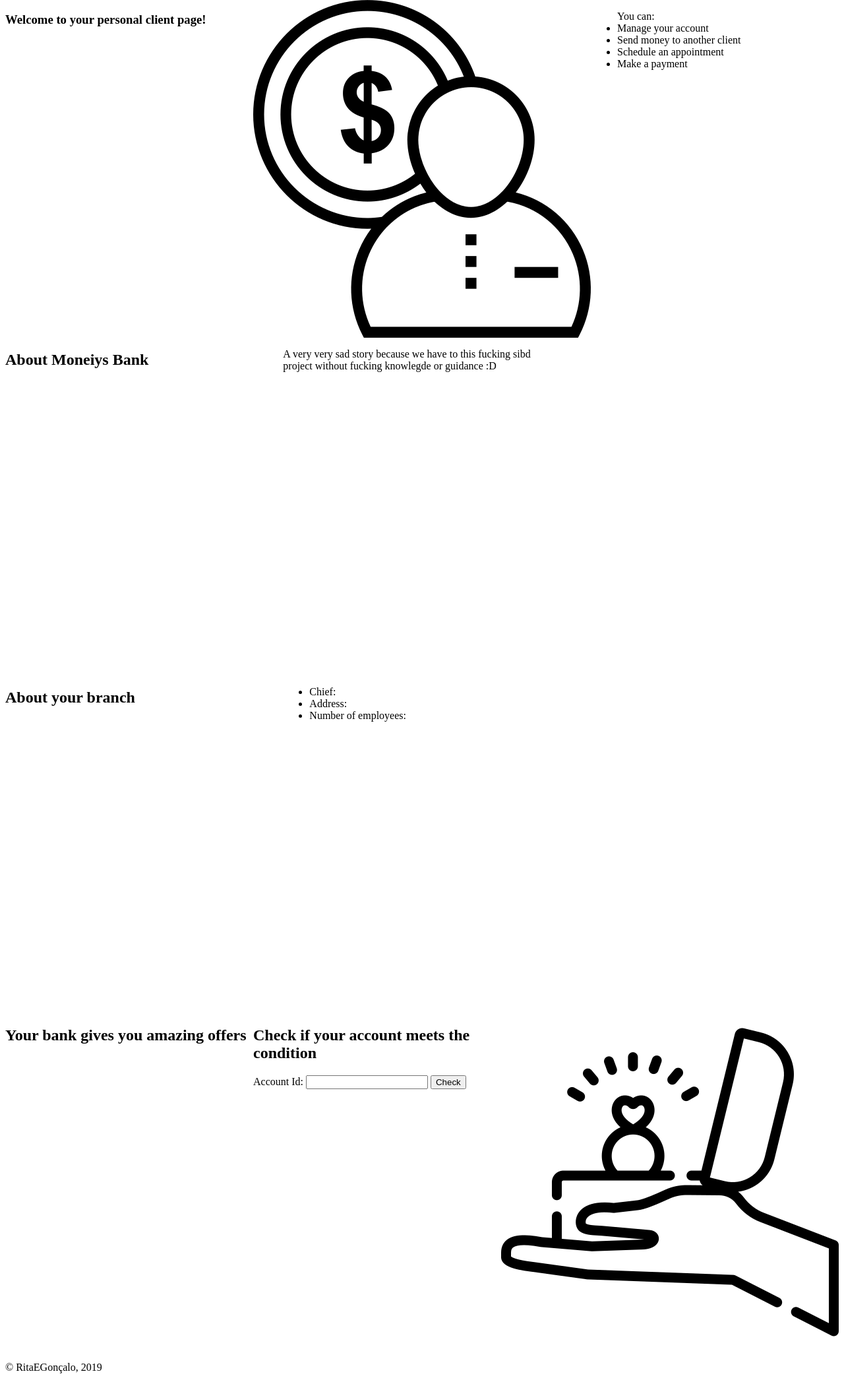
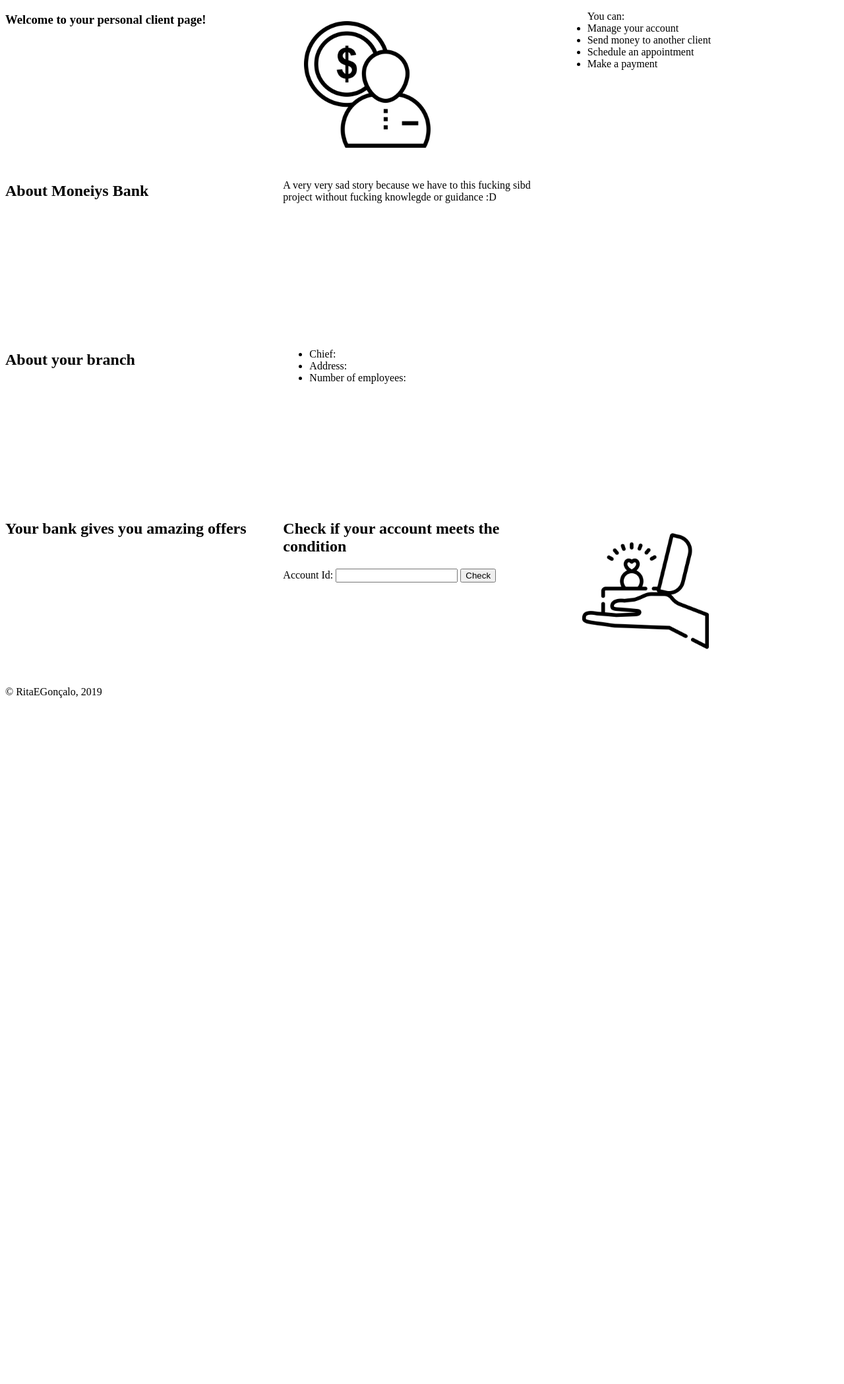
Before and after one commit to RitaMartinho/SIBD, a PHP site: page /generalview_user.html in a window 1280 px wide. Shown: the part 108-2206 px from the top of the page at 66% size. After the commit the page ends 1166 px from the top, so only its background shows below. Run offline with PHP 8.4, Linux system fonts and the light colour scheme.

Commit message:
icons stuff and account id from numeric to text

```diff
--- a/Interface/HeaderStyle.css
+++ b/Interface/HeaderStyle.css
@@ -36,6 +36,7 @@
 }
 
 body header nav a#SeeAccount{
+
     background-color: #2C334B;
 }
 body header nav a#SendMoney{
--- a/Interface/UserViewStyle.css
+++ b/Interface/UserViewStyle.css
@@ -0,0 +1,23 @@
+body section#welcome img{
+
+    margin-top: 2em;
+    margin-left: 2em;
+    margin-right: 2em;
+    margin-bottom: 2em;
+
+    width: 12em;
+    height: 12em;
+
+}
+
+body section#offers img{
+
+    margin-top: 2em;
+    margin-left: 2em;
+    margin-right: 2em;
+    margin-bottom: 2em;
+
+    width: 12em;
+    height: 12em;
+
+}
--- a/Interface/generalview_user.html
+++ b/Interface/generalview_user.html
@@ -60,7 +60,7 @@
                 <h2>Check if your account meets the condition</h2>
                 <form>
                     <label>
-                        Account Id: <input type="number" name="account_id">
+                        Account Id: <input type="text" name="account_id">
                     </label>
                     <input type="submit" value="Check">
                 </form>
--- a/bank_db.sql
+++ b/bank_db.sql
@@ -39,7 +39,7 @@
     client_id INTEGER PRIMARY KEY REFERENCES person,
     birthdate TEXT, -- there's no date in sqlite
     tax_id NUMERIC,
-    age INTEGER, -- HOW DO I DO THIS
+   -- age INTEGER, -- HOW DO I DO THIS - A: PHP
     client_branch INTEGER REFERENCES branch
 );
 
```
Also changed, not shown: bank_db.db.
